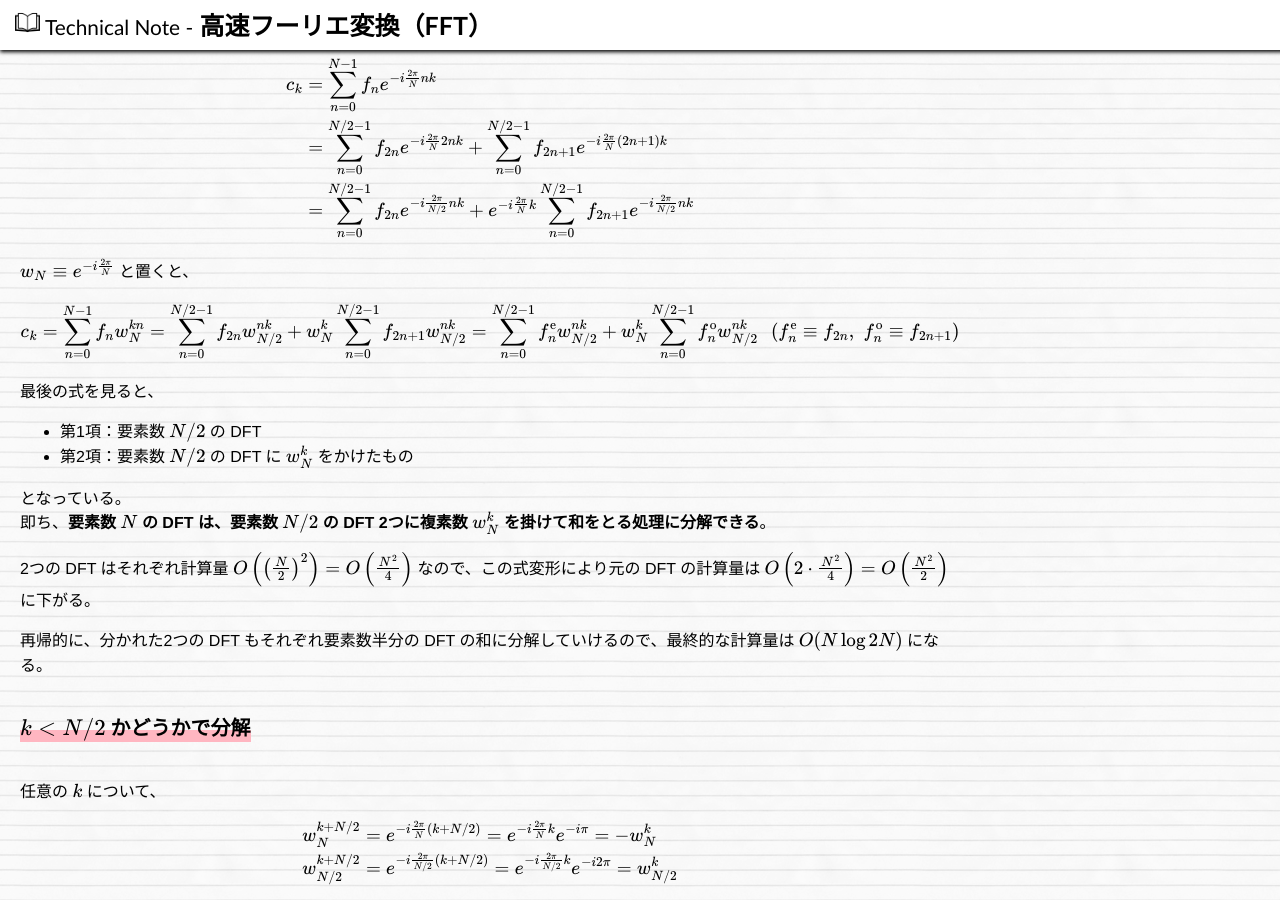
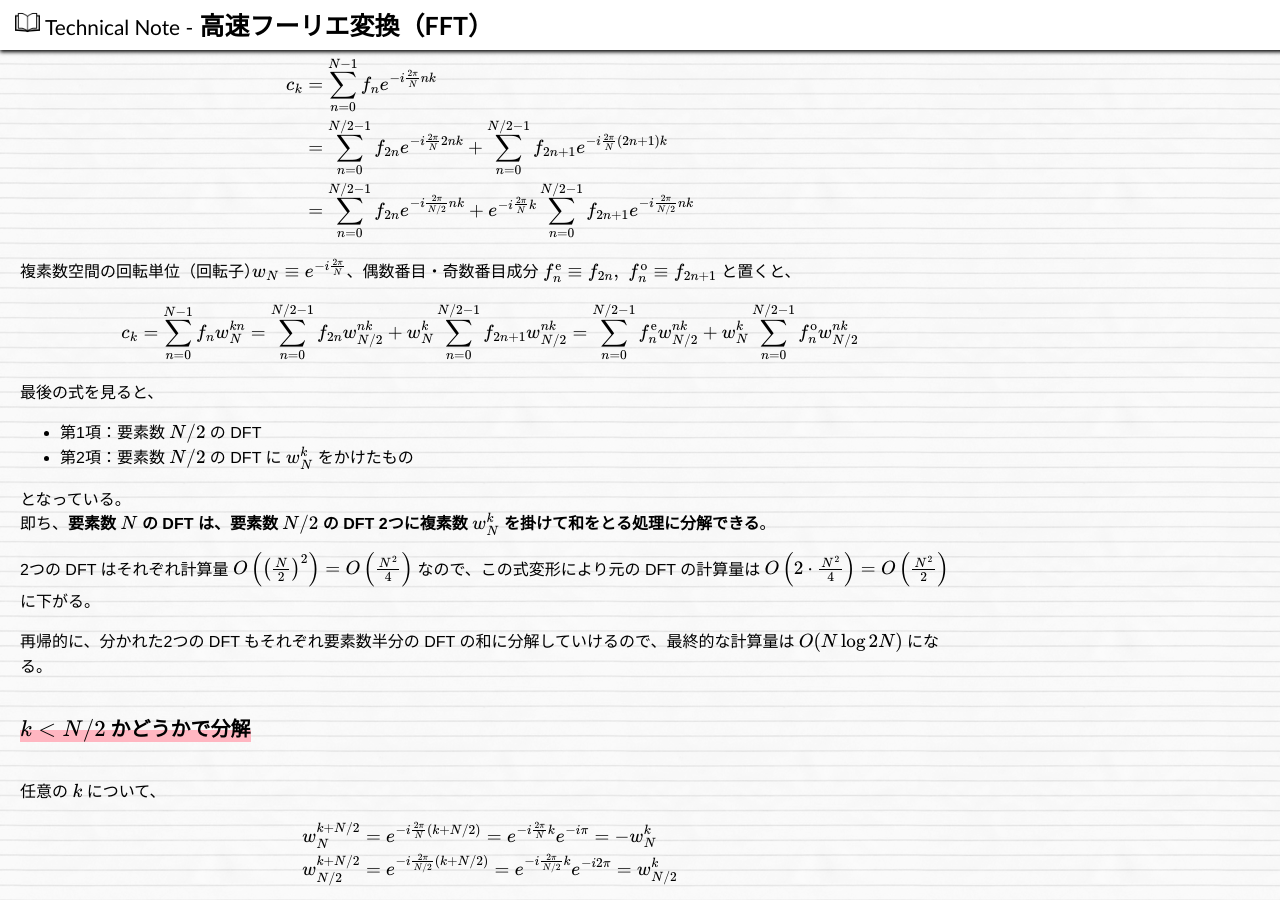
Before and after one commit to hkawabata/technical-note, a Jekyll site: the page built from docs/note/Algorithm/fft.md, in a window 1280 px wide and 900 px high, scrolled down 3544 px. Built offline with Jekyll 4.4.1, drawn with Linux system fonts in a browser that asks for light colours; nearby versions of some CDN libraries; our own code applies the rules of GitHub Pages for plain Markdown files; formulas are drawn with MathJax 3.

Commit message:
Update fft.md

```diff
--- a/docs/note/Algorithm/fft.md
+++ b/docs/note/Algorithm/fft.md
@@ -114,12 +114,12 @@ c_k &=& \displaystyle \sum_{n=0}^{N-1} f_n e^{-i \frac{2 \pi}{N} nk} \\
 \end{eqnarray}
 $$
 
-$$w_N \equiv e^{-i \frac{2 \pi}{N}}$$ と置くと、
+複素数空間の回転単位（回転子）$$w_N \equiv e^{-i \frac{2 \pi}{N}}$$、偶数番目・奇数番目成分 $$f_n^{\rm e} \equiv f_{2n},\,\, f_n^{\rm o} \equiv f_{2n+1}$$ と置くと、
 
 \begin{eqnarray}
 c_k &=& \displaystyle \sum_{n=0}^{N-1} f_n w_N^{kn} \\
   &=& \displaystyle \sum_{n=0}^{N/2-1} f_{2n} w_{N/2}^{nk} + w_{N}^{k} \sum_{n=0}^{N/2-1} f_{2n+1} w_{N/2}^{nk} \\
-  &=& \displaystyle \sum_{n=0}^{N/2-1} f_n^{\rm e} w_{N/2}^{nk} + w_{N}^{k} \sum_{n=0}^{N/2-1} f_n^{\rm o} w_{N/2}^{nk} \,\,\,\left( f_n^{\rm e} \equiv f_{2n},\,\, f_n^{\rm o} \equiv f_{2n+1} \right)
+  &=& \displaystyle \sum_{n=0}^{N/2-1} f_n^{\rm e} w_{N/2}^{nk} + w_{N}^{k} \sum_{n=0}^{N/2-1} f_n^{\rm o} w_{N/2}^{nk}
 \end{eqnarray}
 
 最後の式を見ると、
```
